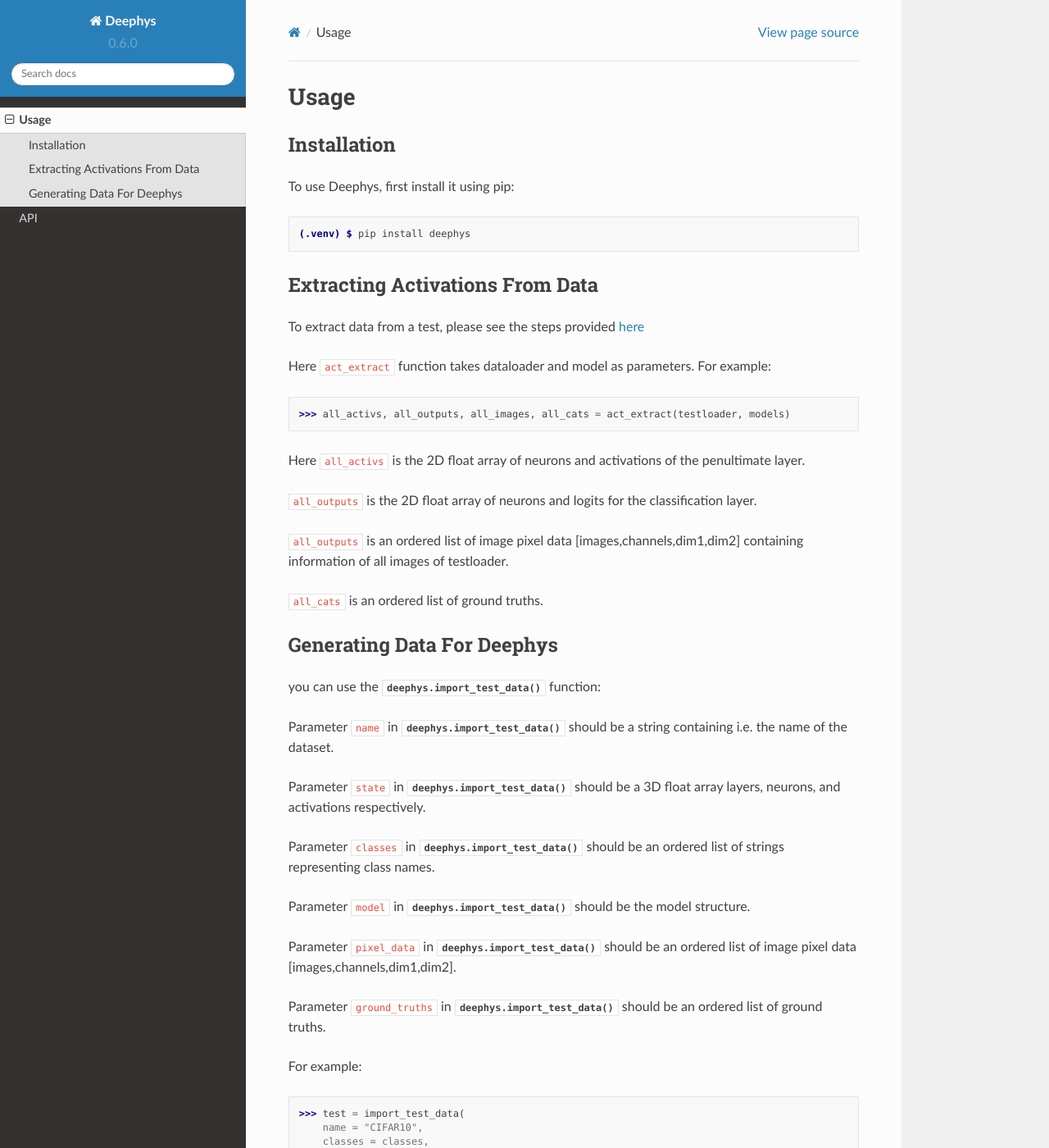
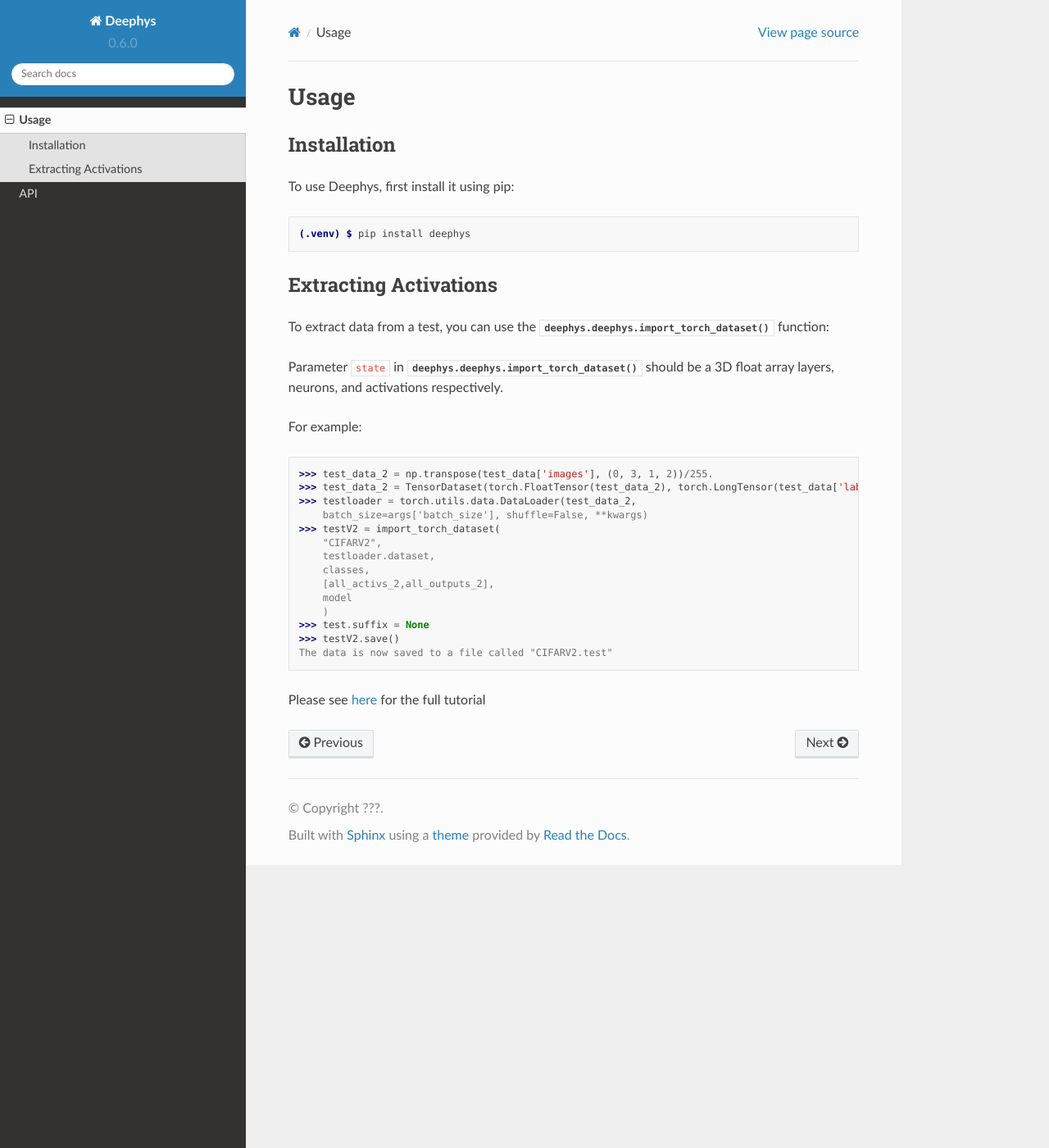
Before and after one commit to mjgroth/deephys, a Sphinx documentation site: the page built from docs/source/usage.rst, in a window 1280 px wide and 1400 px high. Shown: the whole window at 82% size. Built offline with Sphinx 7.4.7 and the Read the Docs theme 2.0.0, drawn with Linux system fonts in a browser that asks for light colours; some of the changed text lies outside the part shown.

Commit message:
autocommit

```diff
--- a/docs/source/index.rst
+++ b/docs/source/index.rst
@@ -1,7 +1,7 @@
 Welcome to Deephys' python documentation!
 =========================================
 
-**Deephys**, short for **Deep Electrophysiology**, is a software tool accompanying the paper __.
+**Deephys**, short for **Deep Physiology**, is a software tool accompanying the paper __.
 
 The code and other information lives inside the `GitHub repo <https://github.com/mjgroth/deephys-aio>`_
 
--- a/docs/source/usage.rst
+++ b/docs/source/usage.rst
@@ -12,52 +12,29 @@
 
    (.venv) $ pip install deephys
 
-Extracting Activations From Data
---------------------------------
+Extracting Activations
+----------------------
 
-To extract data from a test, please see the steps provided  `here <https://colab.research.google.com/github/mjgroth/deephys-aio/blob/master/Python_Tutorial.ipynb>`_
+To extract data from a test,
+you can use the :py:func:`deephys.deephys.import_torch_dataset` function:
 
-Here ``act_extract`` function takes dataloader and model as parameters. For example:
-
->>> all_activs, all_outputs, all_images, all_cats = act_extract(testloader, models)
-
-Here ``all_activs`` is the 2D float array of neurons and activations of the penultimate layer.
-
-``all_outputs`` is the 2D float array of neurons and logits for the classification layer.
-
-``all_outputs`` is an ordered list of image pixel data [images,channels,dim1,dim2] containing information of all images of testloader.
-
-``all_cats`` is an ordered list of ground truths.
-
-Generating Data For Deephys
----------------------------
-you can use the :py:func:`deephys.import_test_data` function:
-
-Parameter ``name`` in :func:`deephys.import_test_data` should be a string containing i.e. the name of the dataset.
-
-Parameter ``state`` in :func:`deephys.import_test_data` should be a 3D float array layers, neurons, and activations respectively.
-
-Parameter ``classes`` in :func:`deephys.import_test_data` should be an ordered list of strings representing class names.
-
-Parameter ``model`` in :func:`deephys.import_test_data` should be the model structure.
-
-Parameter ``pixel_data`` in :func:`deephys.import_test_data` should be an ordered list of image pixel data [images,channels,dim1,dim2].
-
-Parameter ``ground_truths`` in :func:`deephys.import_test_data` should be an ordered list of ground truths.
+Parameter ``state`` in :func:`deephys.deephys.import_torch_dataset` should be a 3D float array layers, neurons, and activations respectively.
 
 For example:
 
->>> test = import_test_data(
-    name = "CIFAR10",
-    classes = classes,
-    state = [all_activs,all_outputs],
-    model = model,
-    pixel_data = all_images,
-    ground_truths = all_cats.numpy().tolist()
+>>> test_data_2 = np.transpose(test_data['images'], (0, 3, 1, 2))/255.
+>>> test_data_2 = TensorDataset(torch.FloatTensor(test_data_2), torch.LongTensor(test_data['labels']))
+>>> testloader = torch.utils.data.DataLoader(test_data_2,
+    batch_size=args['batch_size'], shuffle=False, **kwargs)
+>>> testV2 = import_torch_dataset(
+    "CIFARV2",
+    testloader.dataset,
+    classes,
+    [all_activs_2,all_outputs_2],
+    model
     )
-test.suffix = None
 >>> test.suffix = None
->>> test.save()
-The data is now saved to a file called "CIFAR10.test"
+>>> testV2.save()
+The data is now saved to a file called "CIFARV2.test"
 
 Please see `here <https://github.com/mjgroth/deephys-aio/blob/master/Python_Tutorial.ipynb>`_ for the full tutorial
```
